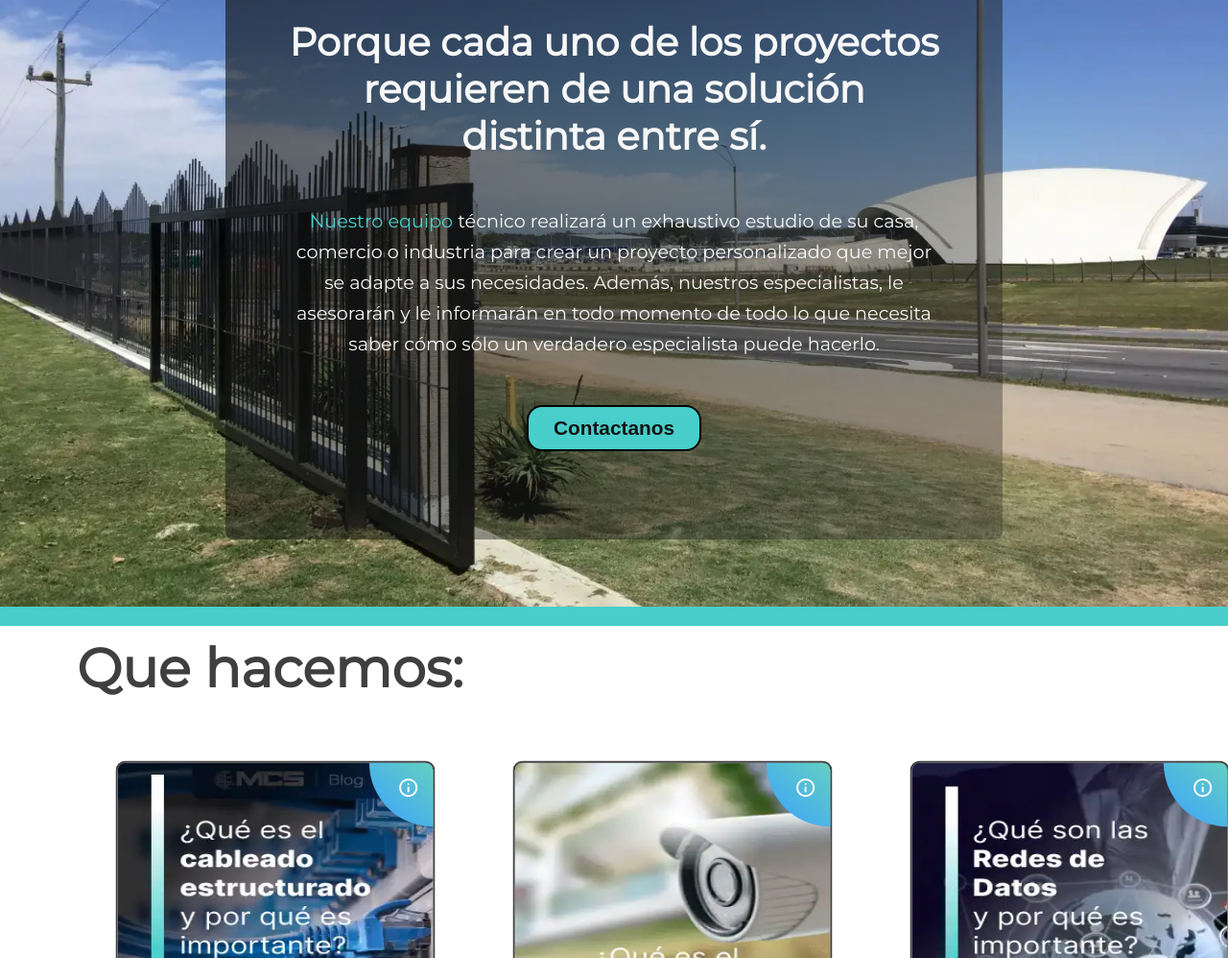
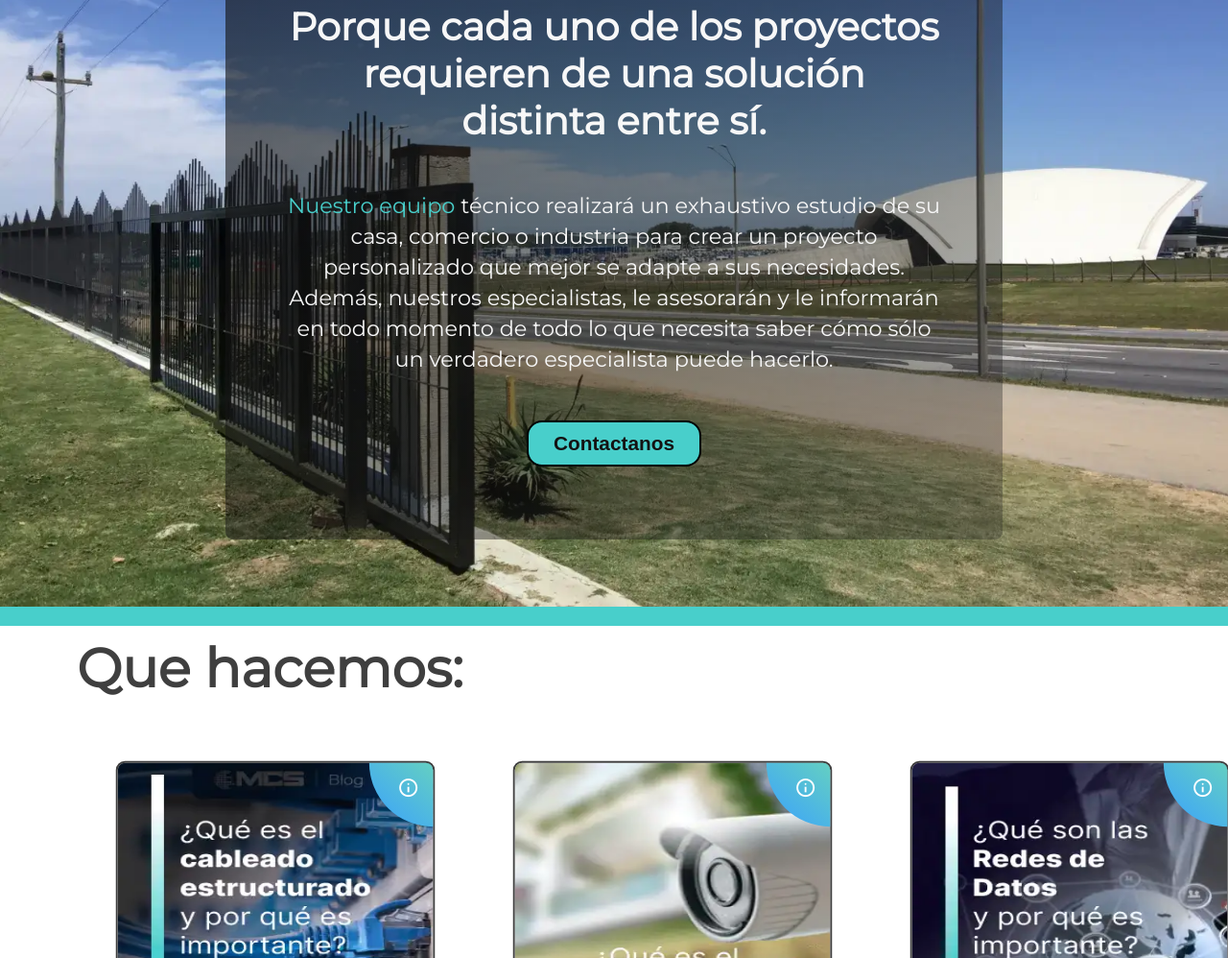
Before and after one commit to bmsebastian2/baymanet_2, a plain HTML site: page index.html in a window 1280 px wide. Shown: the part 1981-2979 px from the top of the page at 96% size. Drawn offline with nearby package versions, Linux system fonts and the light colour scheme; files whose address does not match are found by name.

Commit message:
TAMAÑO PARRAFO HEROE

```diff
--- a/style.css
+++ b/style.css
@@ -548,7 +548,7 @@ hr {
 
 .containerHeroe p {
     line-height: 2rem;
-    font-size: clamp(1rem, -0.875rem + 8.333vw, 1.2rem);
+    font-size: clamp(1rem, -0.875rem + 8.333vw, 1.4rem);
 }
 
 .crystal p,
```
